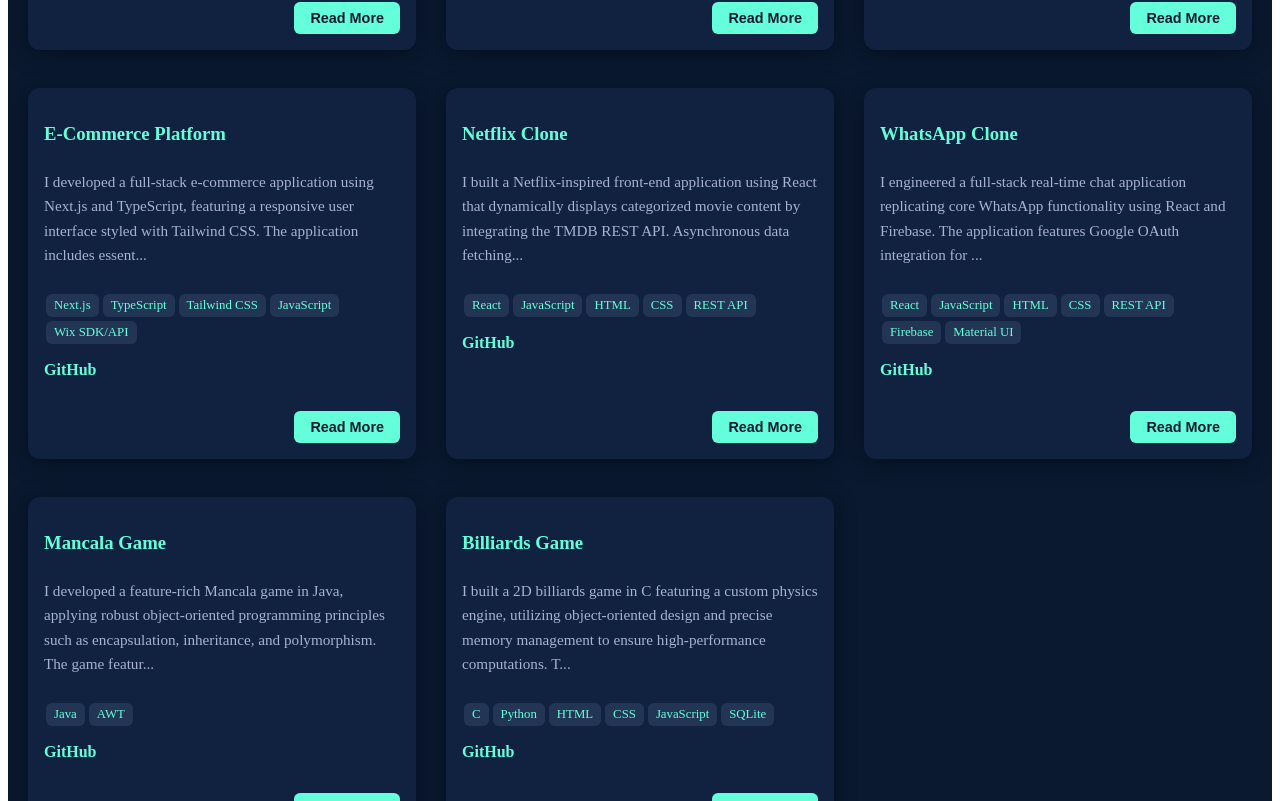
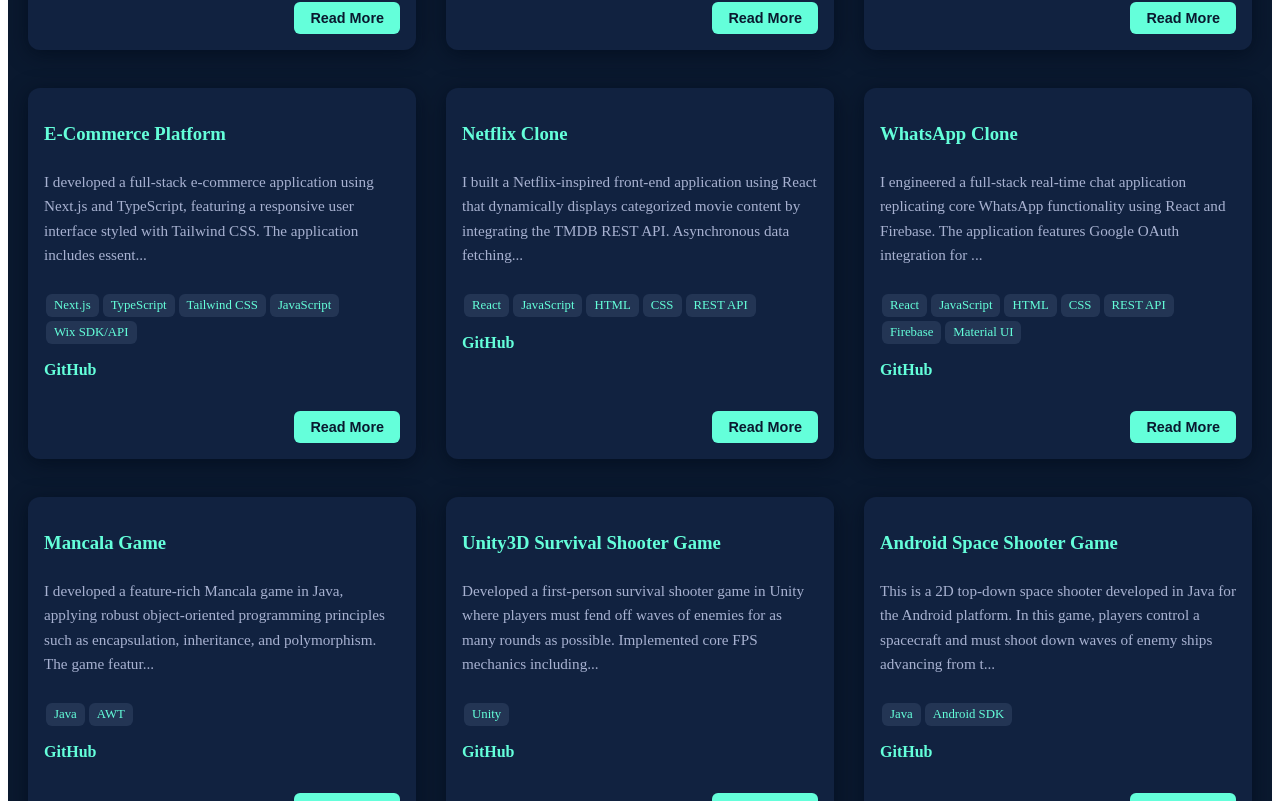
Before and after one commit to SunHorizon/SunHorizon.github.io, a React (Vite) app: page / in a window 1280 px wide. Shown: the part 1996-2797 px from the top of the page. Built offline with nearby package versions, Linux system fonts and the light colour scheme.

Commit message:
added more projects

```diff
--- a/src/components/Landing.jsx
+++ b/src/components/Landing.jsx
@@ -15,7 +15,7 @@ const Landing = () => {
 
         <div className="buttons">
           <a href="#projects" className="btn">View My Work</a>
-          <a href="/resume.pdf" className="btn btn-outline" target="_blank" rel="noopener noreferrer">Download Resume</a>
+          <a href="#about" className="btn btn-outline">About Me</a>
         </div>
 
         <div className="social-icons">
--- a/src/components/Projects.jsx
+++ b/src/components/Projects.jsx
@@ -79,14 +79,67 @@ const projects = [
     demo: '#', // Add demo link if available
   },
   {
-    title: 'Billiards Game',
+    title: 'Unity3D Survival Shooter Game',
     description:
-      `I built a 2D billiards game in C featuring a custom physics engine, utilizing object-oriented design and precise memory management to ensure high-performance computations.
-      To support real-time game state persistence and rule enforcement, I integrated a Python-based local server that connected the C backend to a SQLite database.
-      The front end was fully interactive, developed using HTML, CSS, and JavaScript, and included a responsive billiard table interface with animated cues and balls.
-      I also implemented asynchronous communication using JavaScript Promises for handling GET and POST requests, enabling smooth interaction between client-side gameplay and backend logic.`,
-    tech: ['C', "Python", "HTML", "CSS", "JavaScript", "SQLite"],
-    github: 'https://github.com/SunHorizon/BilliardsGame',
+      `Developed a first-person survival shooter game in Unity where players must fend off waves of enemies for as many rounds as possible.
+      Implemented core FPS mechanics including player movement, shooting, and wave-based enemy spawning.  Designed an escalating difficulty system where each round increases in enemy count and aggression. Integrated health and ammo systems, along with visual and audio feedback for immersive gameplay.
+      This project demonstrates foundational game development skills in Unity and C#, including object pooling, basic AI behavior, and UI elements such as health bars and round counters.`,
+    tech: ["Unity"],
+    github: 'https://github.com/SunHorizon/Unity3D-Survial-Game',
+    demo: '#', // Add demo link if available
+  },
+  {
+    title: 'Android Space Shooter Game',
+    description:
+      `This is a 2D top-down space shooter developed in Java for the Android platform. In this game, players control a spacecraft and must shoot down waves of enemy ships advancing from the top of the screen. The gameplay emphasizes fast reflexes, precision shooting, and survival for as long as possible in a hostile space environment.`,
+    tech: ["Java", "Android SDK"],
+    github: 'https://github.com/SunHorizon/Andriod-ShooterGame',
+    demo: '#', // Add demo link if available
+  },
+  {
+    title: 'GJK Algorithm (C++)',
+    description:
+      `This project implements the Gilbert–Johnson–Keerthi (GJK) algorithm for detecting collisions between convex shapes using C++.
+      The GJK algorithm is widely used in physics engines and game development due to its efficiency and accuracy in determining intersection between convex objects.
+      Built with SDL (Simple DirectMedia Layer) for rendering, the application visually demonstrates how the GJK algorithm computes the Minkowski difference and identifies whether two shapes intersect in real-time.`,
+    tech: ["C++"],
+    github: 'https://github.com/SunHorizon/GJK_SarfarazSyed',
+    demo: '#', // Add demo link if available
+  },
+  {
+    title: 'Game Engine',
+    description:
+      `The Custom 2D/3D Game Engine is a modular game development framework built from scratch in C++ with OpenGL for rendering.
+      Designed to support both 2D and 3D graphics, the engine features a real-time rendering pipeline, input handling, and scene management through a scene graph architecture.
+      It allows developers to manage game objects efficiently and  interactively via keyboard and mouse input. The engine's modular structure makes it easily extensible,  allowing integration of additional components like physics engines or scripting systems.
+      A basic shader system using GLSL is also implemented to enable customizable visual effects. This project serves as a strong foundational tool for learning core game engine concepts or for use in building custom games.`,
+    tech: ["C++", "OpenGL", "GLSL"],
+    github: 'https://github.com/SunHorizon/GameEngine',
+    demo: '#', // Add demo link if available
+  },
+  {
+    title: 'Mario Level Recreation in Unity 2D',
+    description:
+      `This project involves recreating a classic Super Mario Bros. level using Unity's 2D game development tools. It demonstrates fundamental platformer mechanics, including player movement, jumping, enemy interactions, and level progression.
+      The recreation focuses on replicating the original game's physics and aesthetics to provide an authentic gameplay experience. Developed in C#, the project serves as a practical exercise in 2D game development and level design within the Unity engine.`,
+    tech: ["Unity 2D", "C#"],
+    github: 'https://github.com/SunHorizon/GameEngine',
+    demo: '#', // Add demo link if available
+  },
+  {
+    title: 'Chess Game in Java',
+    description:
+      `This project is a console-based chess game developed in Java, offering a complete implementation of standard chess rules. It allows two players to compete in a text-based interface, handling all core gameplay aspects including move validation, detection of check and checkmate, and special moves such as castling and en passant.`,
+    tech: ["Java"],
+    github: 'https://github.com/SunHorizon/Chess',
+    demo: '#', // Add demo link if available
+  },
+  {
+    title: 'Street Fighter III: New Generation - Browser-Based Fighting Game',
+    description:
+      `This project is a browser-based fighting game inspired by Street Fighter III: New Generation, developed using HTML, CSS, and JavaScript. It features iconic characters such as Ryu, Chun-Li, Makoto, and Sean, each with unique animations and health indicators. The game offers a one-on-one combat experience with a CPU opponent, complete with a dynamic "VS" screen and a health bar system`,
+    tech: ["HTML", "CSS", "JavaScript"],
+    github: 'https://github.com/SunHorizon/StreetFighter3_JavaScript',
     demo: '#', // Add demo link if available
   },
 ];
```
